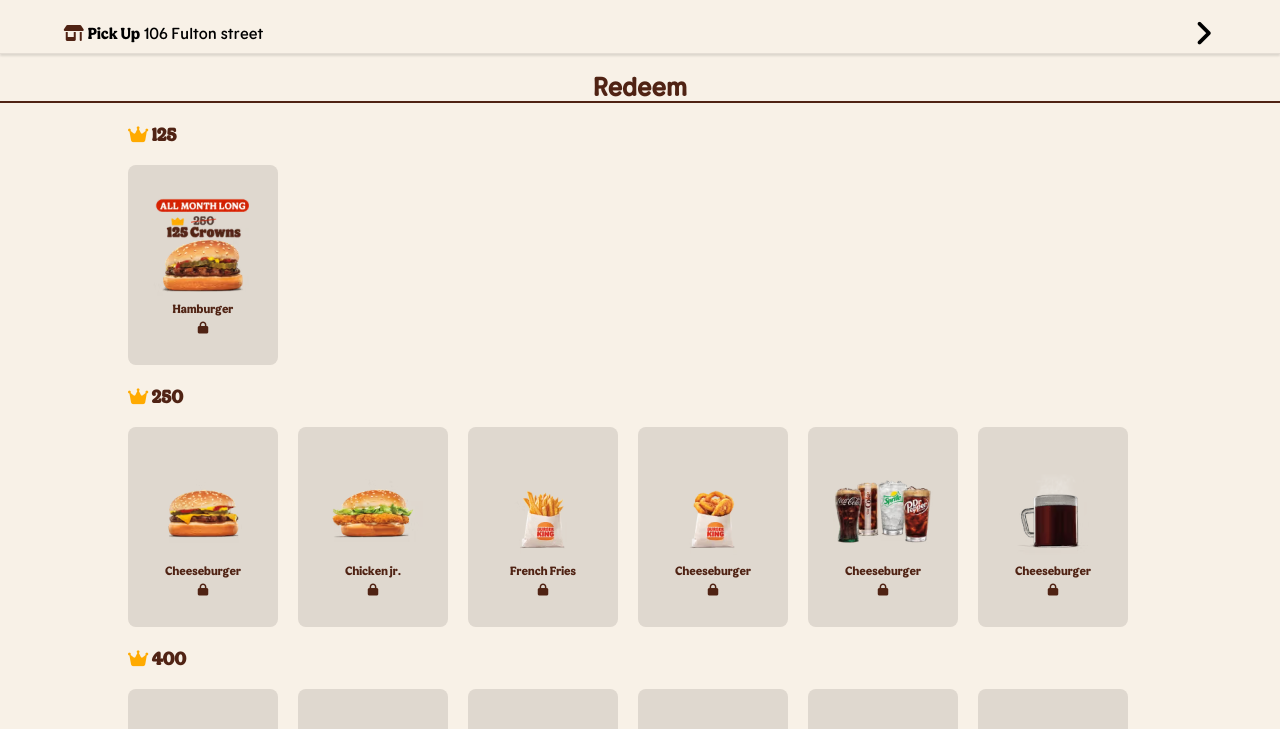
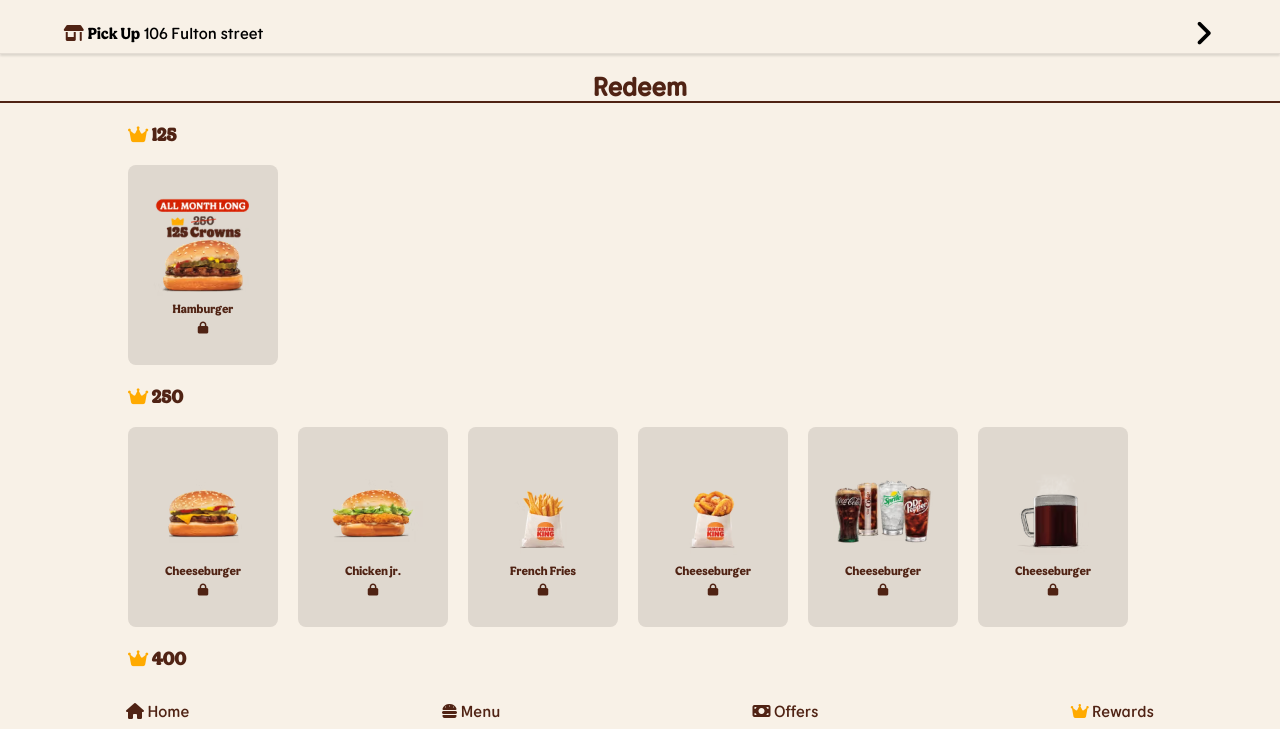
Before and after one commit to Naseem-gif/burger-king-clone, a plain HTML site: page rewards.html in a window 1280 px wide. Shown: the part 60-789 px from the top of the page. Drawn offline with Linux system fonts and the light colour scheme.

Commit message:
changes made

```diff
--- a/styles/menu.css
+++ b/styles/menu.css
@@ -155,7 +155,11 @@ header {
     justify-content: space-around;
     align-items: center;
     font-family: flame-sans;
-
+    position: fixed;
+    bottom: 0;
+    width: 100vw;
+    background-color: #f8f1e7;
+    padding: 20px 0;
     font-size: 16px;
     color: #502314;
     margin-top: 100px
--- a/styles/offers.css
+++ b/styles/offers.css
@@ -175,7 +175,11 @@ header {
     justify-content: space-around;
     align-items: center;
     font-family: flame-sans;
-    height: 50px;
+    background-color: #f8f1e7;
+    padding: 20px 0;
+    position: fixed;
+    bottom: 0;
+    width: 100vw;
     font-size: 16px;
     color: #502314;
 }
--- a/styles/rewards.css
+++ b/styles/rewards.css
@@ -175,7 +175,12 @@ header {
     justify-content: space-around;
     align-items: center;
     font-family: flame-sans;
-    height: 50px;
+    background-color: #f8f1e7;
+     padding: 20px 0;
+    position: fixed;
+    width: 100vw;
+    bottom: 0;
+    padding: 20px 0;
     font-size: 16px;
     color: #502314;
 }
--- a/styles/style.css
+++ b/styles/style.css
@@ -266,7 +266,11 @@ header {
     justify-content: space-around;
     align-items: center;
     font-family: flame-sans;
-    height: 50px;
+    background-color: #f8f1e7;
+    padding: 20px 0;
+    position: fixed;
+    width: 100vw;
+    bottom: 0;
     font-size: 16px;
     color: #502314;
 }
```
